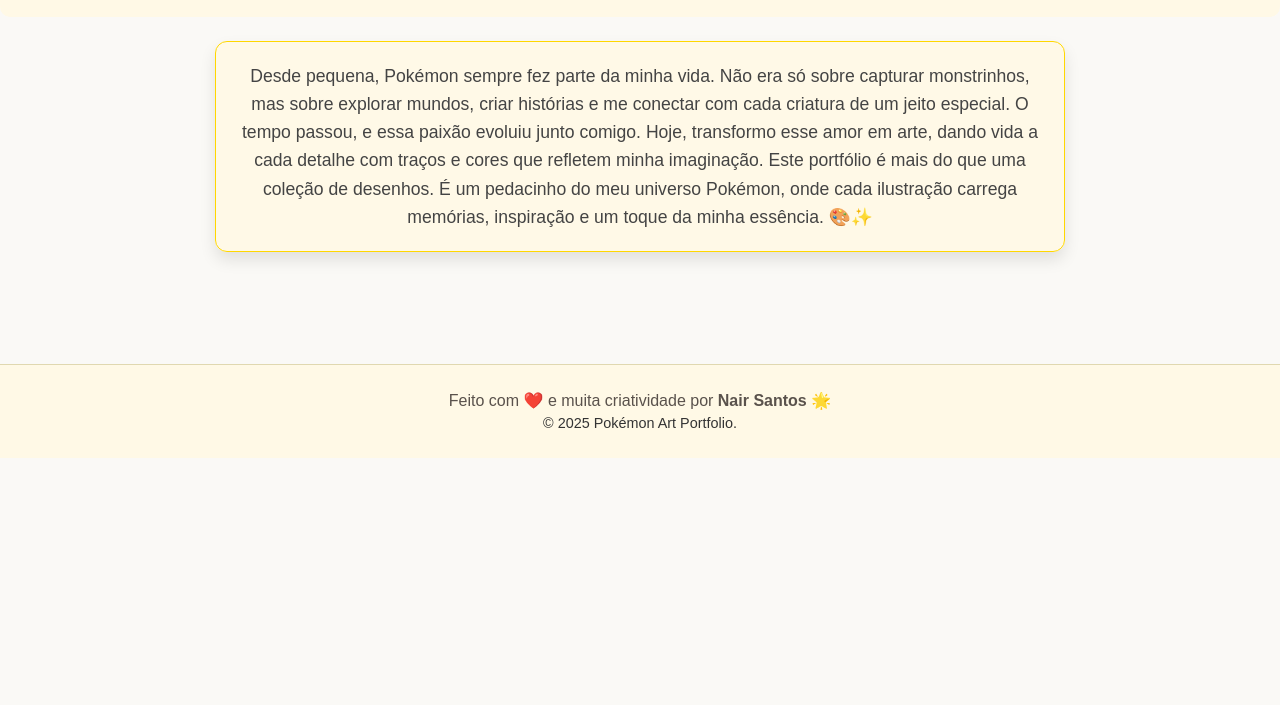
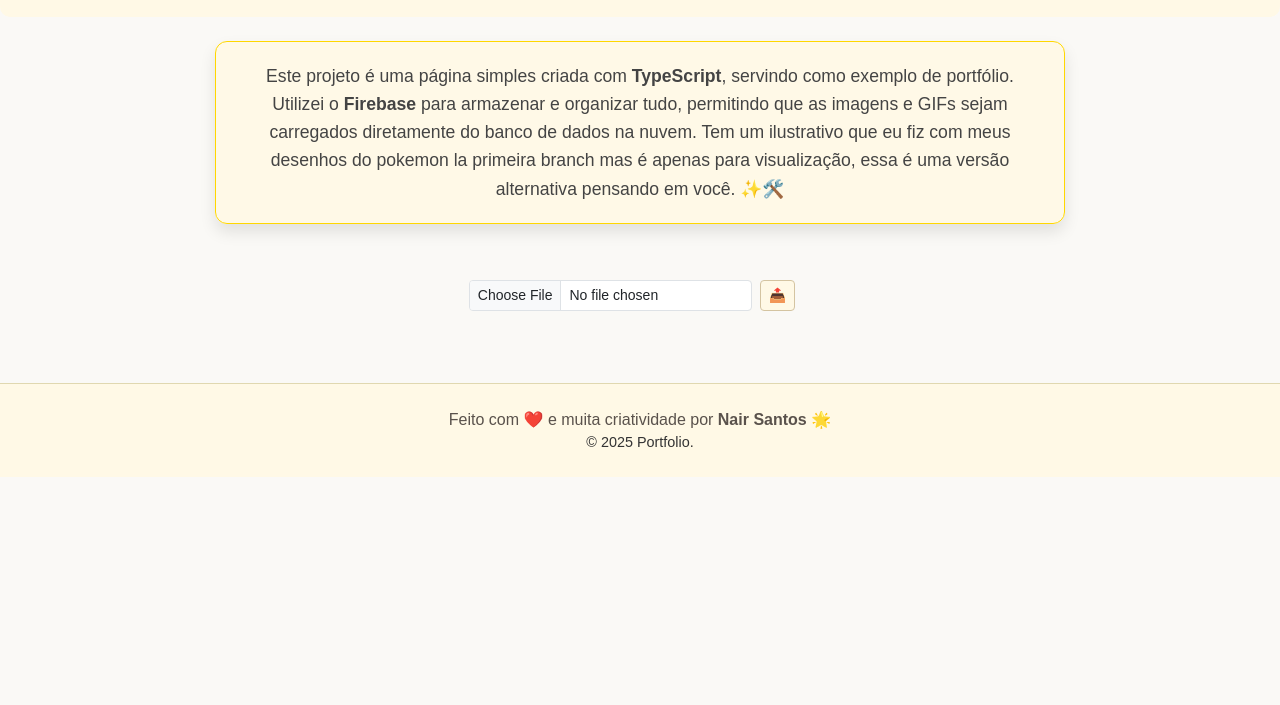
Before and after one commit to NairSantos/portifolios, a website built with Vite: page index.html in a window 1280 px wide. Shown: the part 95-800 px from the top of the page. Built offline with nearby package versions, Linux system fonts and the light colour scheme; some packages are replaced by stand-ins of ours; no server answers.

Commit message:
portifolio de imagens com firebase storage

```diff
--- a/cors.json
+++ b/cors.json
@@ -1,6 +1,6 @@
 [
     {
-      "origin": ["http://localhost:5173"],
+      "origin": ["http://localhost:5174"],
       "method": ["GET"],
       "maxAgeSeconds": 3600
     }
--- a/index.html
+++ b/index.html
@@ -16,20 +16,26 @@
 
 <body>
     <header>
-        <h1 id="titulo" class="text-center mt-3">Pokémon Art Portfolio</h1>
+        <h1 id="titulo" class="text-center mt-3">Portfolio</h1>
     </header>
 
     <main class="container text-center mt-4">
         <div class="d-flex flex-column align-items-center">
             <div id="card-destaque">
                 <p>
-                    Desde pequena, Pokémon sempre fez parte da minha vida. Não era só sobre capturar monstrinhos,
-                    mas sobre explorar mundos, criar histórias e me conectar com cada criatura de um jeito especial.
-                    O tempo passou, e essa paixão evoluiu junto comigo. Hoje, transformo esse amor em arte,
-                    dando vida a cada detalhe com traços e cores que refletem minha imaginação. Este portfólio é mais
-                    do que uma coleção de desenhos. É um pedacinho do meu universo Pokémon, onde cada ilustração
-                    carrega memórias, inspiração e um toque da minha essência. 🎨✨
+                    Este projeto é uma página simples criada com <strong>TypeScript</strong>, servindo como exemplo de
+                    portfólio.<br>
+                    Utilizei o <strong>Firebase</strong> para armazenar e organizar tudo, permitindo que as
+                    imagens e GIFs sejam carregados diretamente do banco de dados na nuvem.
+                    Tem um ilustrativo que eu fiz com meus desenhos do pokemon la primeira branch mas é apenas para
+                    visualização, essa é uma versão alternativa pensando em você. ✨🛠️
                 </p>
+            </div>
+
+            <div class="d-flex align-items-center justify-content-center gap-2 mt-3 flex-wrap" id="upload-container">
+                <input type="file" class="form-control form-control-sm w-auto" id="fileInput" />
+                <button id="uploadButton" class="btn btn-sm" style="background-color: #fff9e6;">📤</button>
+                <span id="status" class="ms-2"></span>
             </div>
         </div>
 
@@ -54,7 +60,7 @@
         <p class="mb-0 autor">
             Feito com ❤️ e muita criatividade por <strong>Nair Santos</strong> 🌟
         </p>
-        <p class="mb-0 copyright">&copy; 2025 Pokémon Art Portfolio.</p>
+        <p class="mb-0 copyright">&copy; 2025 Portfolio.</p>
     </footer>
 
     <!-- Scripts -->
--- a/styles.css
+++ b/styles.css
@@ -38,6 +38,16 @@
         url("fonts/ROYALHefanaRegular.woff") format("woff");
     font-weight: normal;
     font-style: normal;
+}
+
+#uploadButton {
+    background-color: #fff9e6;
+    color: #000;
+    border: 1px solid #d4c4a1;
+}
+
+#uploadButton:hover {
+    background-color: #f0e5c4;
 }
 
 #titulo {
@@ -105,6 +115,10 @@
     transform: translateY(-2px);
 }
 
+#upload-container {
+    margin-top: 20px;
+}
+
 #footer {
     background-color: #fff9e6;
     border-top: 1px solid #e0d8b0;
@@ -136,6 +150,19 @@
         right: 1rem !important;
         scale: 1.3;
     }
+
+    #upload-container {
+        flex-direction: column;
+        gap: 0.5rem;
+    }
+
+    #fileInput {
+        width: 100% !important;
+    }
+
+    #uploadButton {
+        width: 100%;
+    }
 }
 
 /* Deixa o fundo escuro do modal mais forte no mobile */
```
Also changed, not shown: tsconfig.json (line endings or trailing spaces).
